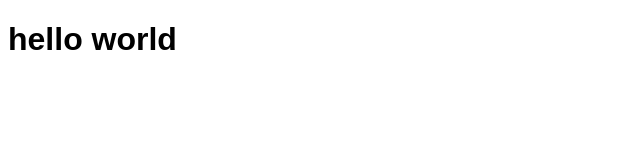
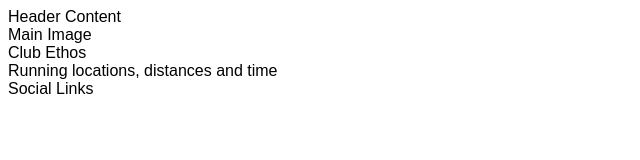
Before and after one commit to ip69719/love-running, a plain HTML site: page index.html in a window 1280 px wide. Shown: the whole page, without its empty margins (0-640 px from the left). Drawn offline with Linux system fonts and the light colour scheme.

Commit message:
Add core structure for home page

```diff
--- a/index.html
+++ b/index.html
@@ -10,6 +10,10 @@
     <title>Love Running</title>
 </head>
 <body>
-    <h1>hello world</h1>
+    <header>Header Content</header>
+    <section>Main Image</section>
+    <section>Club Ethos</section>
+    <section>Running locations, distances and time</section>
+    <footer>Social Links</footer>
 </body>
 </html>
```
